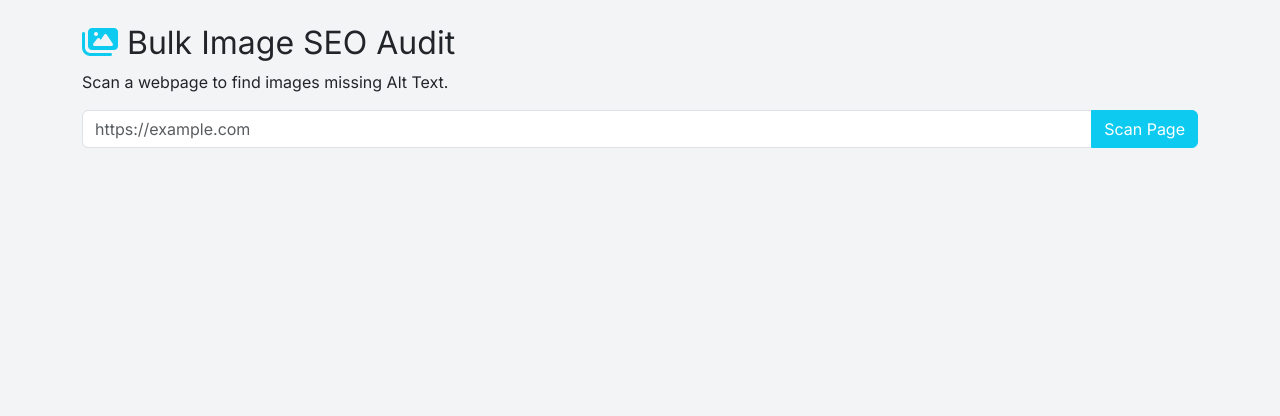
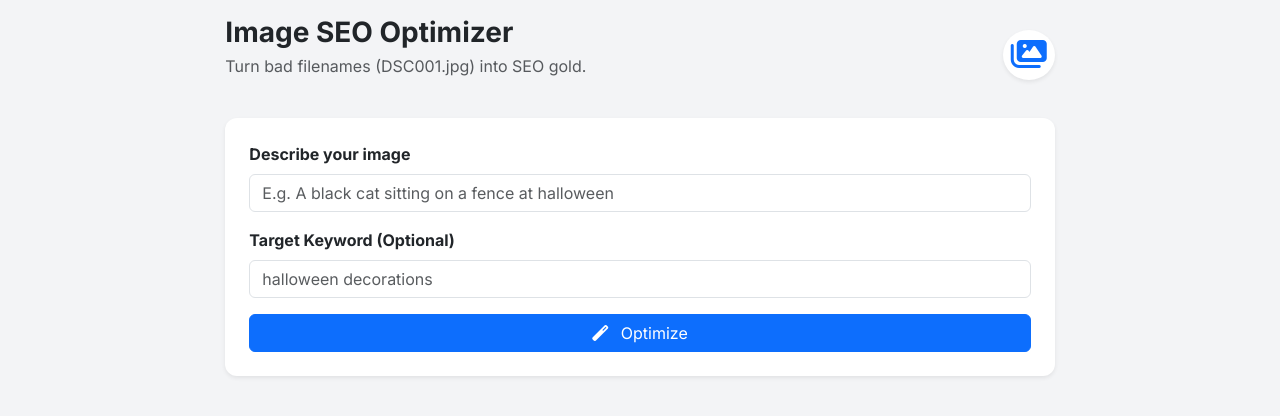
Before and after one commit to dilawar47866/MySEOTooler_V5, a Python web app: template templates/image_seo.html in a window 1280 px wide. Shown: the top 416 px of the page. Run offline with Jinja, Linux system fonts and the light colour scheme; the template is opened without the code that fills it, so the values that code supplies are empty.

Commit message:
Update image_seo.html

````diff
--- a/templates/image_seo.html
+++ b/templates/image_seo.html
@@ -1,76 +1,116 @@
 {% extends "base.html" %}
+
+{% block title %}Image SEO Optimizer - MySEO King{% endblock %}
+
 {% block content %}
-<div class="container mt-4">
-    <h2><i class="fas fa-images text-info"></i> Bulk Image SEO Audit</h2>
-    <p>Scan a webpage to find images missing Alt Text.</p>
+<div class="container-fluid">
+    <div class="row justify-content-center">
+        <div class="col-md-8">
 
-    <div class="input-group mb-4">
-        <input type="url" id="url" class="form-control" placeholder="https://example.com">
-        <button class="btn btn-info text-white" onclick="scanImages()">Scan Page</button>
-    </div>
+            <div class="d-flex justify-content-between align-items-center mb-4">
+                <div>
+                    <h2 class="h3 fw-bold mb-1">Image SEO Optimizer</h2>
+                    <p class="text-muted">Turn bad filenames (DSC001.jpg) into SEO gold.</p>
+                </div>
+                <div class="bg-white p-2 rounded-circle shadow-sm">
+                    <i class="fas fa-images fa-2x text-primary"></i>
+                </div>
+            </div>
 
-    <div id="loading" class="text-center" style="display:none;">
-        <div class="spinner-border text-info"></div><br>Scanning images...
-    </div>
+            <div class="card shadow-sm mb-4">
+                <div class="card-body p-4">
+                    <div class="mb-3">
+                        <label class="form-label fw-bold">Describe your image</label>
+                        <input type="text" id="imgDesc" class="form-control" placeholder="E.g. A black cat sitting on a fence at halloween">
+                    </div>
+                    <div class="mb-3">
+                        <label class="form-label fw-bold">Target Keyword (Optional)</label>
+                        <input type="text" id="imgKey" class="form-control" placeholder="halloween decorations">
+                    </div>
+                    <button class="btn btn-primary w-100" id="optBtn" onclick="optimizeImage()">
+                        <i class="fas fa-magic me-2"></i> Optimize
+                    </button>
+                </div>
+            </div>
 
-    <div id="results" style="display:none;">
-        <div class="alert alert-warning">
-            Found <strong><span id="totalImg">0</span></strong> images.
-            <strong><span id="missingAlt">0</span></strong> are missing Alt Text.
+            <div id="resultsArea" class="d-none">
+                <div class="card shadow-sm">
+                    <div class="card-header bg-white fw-bold">Optimized Data</div>
+                    <div class="card-body">
+
+                        <div class="mb-4">
+                            <label class="small text-muted fw-bold text-uppercase">Best Filename</label>
+                            <div class="input-group">
+                                <input type="text" id="resFile" class="form-control bg-light" readonly>
+                                <button class="btn btn-outline-secondary" onclick="copyId('resFile')">Copy</button>
+                            </div>
+                        </div>
+
+                        <div class="mb-2">
+                            <label class="small text-muted fw-bold text-uppercase">Alt Attribute</label>
+                            <div class="input-group">
+                                <input type="text" id="resAlt" class="form-control bg-light" readonly>
+                                <button class="btn btn-outline-secondary" onclick="copyId('resAlt')">Copy</button>
+                            </div>
+                        </div>
+
+                    </div>
+                </div>
+            </div>
+
         </div>
-
-        <div id="imgList" class="row"></div>
     </div>
 </div>
 
 <script>
-async function scanImages() {
-    const url = document.getElementById('url').value;
-    if(!url) return alert("Enter URL");
+async function optimizeImage() {
+    const desc = document.getElementById('imgDesc').value;
+    const key = document.getElementById('imgKey').value;
 
-    document.getElementById('loading').style.display = 'block';
-    document.getElementById('results').style.display = 'none';
-    document.getElementById('imgList').innerHTML = '';
+    if(!desc) return alert("Describe the image");
+
+    const btn = document.getElementById('optBtn');
+    btn.disabled = true;
+    btn.innerHTML = '<i class="fas fa-spinner fa-spin"></i> Optimizing...';
+
+    const prompt = `Optimize image metadata.
+    Image: "${desc}".
+    Target Keyword: "${key}".
+
+    Output ONLY JSON:
+    {
+        "filename": "keyword-rich-filename.jpg",
+        "alt_text": "Descriptive alt text naturally including keyword"
+    }`;
 
     try {
-        // Reusing the Competitor Analyzer Endpoint
-        const res = await fetch('/api/analyze-competitor', {
+        const res = await fetch('/api/generate-content', {
             method: 'POST',
             headers: {'Content-Type': 'application/json'},
-            body: JSON.stringify({url: url})
+            body: JSON.stringify({keyword: prompt, mode: 'ai'})
         });
         const data = await res.json();
-        document.getElementById('loading').style.display = 'none';
 
-        if(data.error) return alert(data.error);
+        if(data.success) {
+            let cleanJson = data.content.replace(/```json/g, '').replace(/```/g, '').trim();
+            const result = JSON.parse(cleanJson);
 
-        const images = data.analysis.images || [];
-        let missingCount = 0;
+            document.getElementById('resFile').value = result.filename;
+            document.getElementById('resAlt').value = result.alt_text;
+            document.getElementById('resultsArea').classList.remove('d-none');
+        }
+    } catch(e) { console.error(e); }
+    finally {
+        btn.disabled = false;
+        btn.innerHTML = '<i class="fas fa-magic me-2"></i> Optimize';
+    }
+}
 
-        document.getElementById('results').style.display = 'block';
-        document.getElementById('totalImg').innerText = images.length;
-
-        images.forEach(img => {
-            if(!img.alt) missingCount++;
-            const status = img.alt ? '<span class="badge bg-success">OK</span>' : '<span class="badge bg-danger">Missing Alt</span>';
-            const card = `
-            <div class="col-md-6 mb-3">
-                <div class="card h-100 shadow-sm">
-                    <div class="card-body d-flex align-items-center">
-                        <img src="${img.src}" style="width: 80px; height: 80px; object-fit: cover; margin-right: 15px;" onerror="this.src='https://via.placeholder.com/80'">
-                        <div style="overflow: hidden;">
-                            <small class="text-muted text-truncate d-block">${img.src}</small>
-                            <div class="mb-2">${status}</div>
-                            <small><strong>Current Alt:</strong> ${img.alt || 'None'}</small>
-                        </div>
-                    </div>
-                </div>
-            </div>`;
-            document.getElementById('imgList').innerHTML += card;
-        });
-        document.getElementById('missingAlt').innerText = missingCount;
-
-    } catch(e) { alert("Error scanning page"); }
+function copyId(id) {
+    const el = document.getElementById(id);
+    el.select();
+    document.execCommand('copy');
+    alert("Copied!");
 }
 </script>
 {% endblock %}
````
